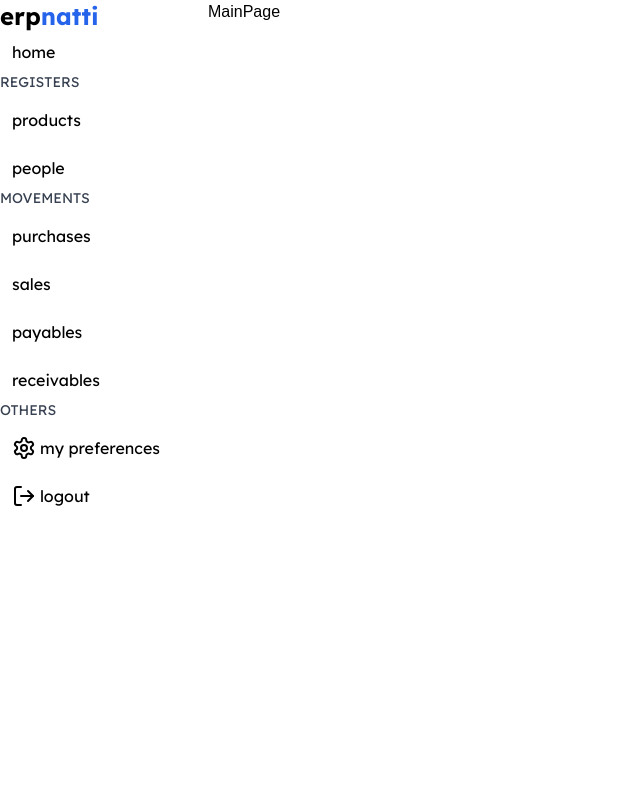
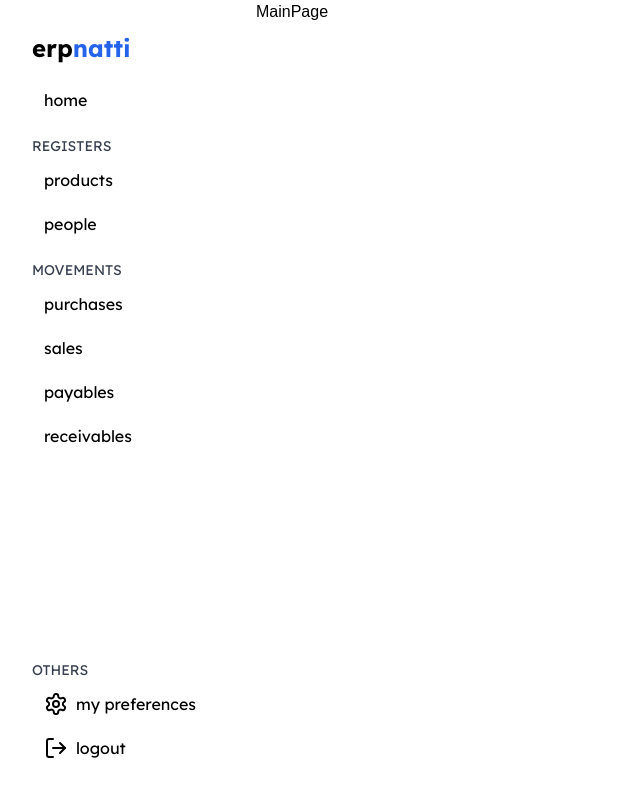
Before and after one commit to gabrielwbenatti/erpnatti-web, a Next.js app: page / in a window 1280 px wide. Shown: the top 796 px of the page, without its empty margins (0-640 px from the left). Built offline with nearby package versions, Linux system fonts and the light colour scheme.

Commit message:
ajustes na sidebar

```diff
--- a/app/(dashboard)/layout.tsx
+++ b/app/(dashboard)/layout.tsx
@@ -8,9 +8,7 @@ export default function DashboardLayout({
 }>) {
   return (
     <div className="flex">
-      <nav>
-        <Sidebar />
-      </nav>
+      <Sidebar />
       <main className="w-full">{children}</main>
     </div>
   );
--- a/components/shared/erpnatti-logo.tsx
+++ b/components/shared/erpnatti-logo.tsx
@@ -1,6 +1,6 @@
 function ErpNattiLogo() {
   return (
-    <div className="flex text-2xl font-bold">
+    <div className="flex select-none text-2xl font-bold">
       <span className="text-black">erp</span>
       <span className="text-primary-600">natti</span>
     </div>
--- a/components/sidebar/Sidebar.tsx
+++ b/components/sidebar/Sidebar.tsx
@@ -22,8 +22,9 @@ export default function Sidebar() {
   ];
 
   return (
-    <div className="font-lexend">
-      <div className="flex h-full w-52 flex-col">
+    <nav className="w-[20rem]">
+      <div className="font-lexend flex h-screen w-full flex-col justify-between p-8">
+        <div className="flex flex-col gap-4">
           {/* Logotipo */}
           <ErpNattiLogo />
 
@@ -37,5 +38,6 @@ export default function Sidebar() {
 
         <SidebarGroup items={otherLinks} title="OTHERS" />
       </div>
+    </nav>
   );
 }
--- a/components/sidebar/SidebarGroup.tsx
+++ b/components/sidebar/SidebarGroup.tsx
@@ -9,8 +9,8 @@ type SidebarGroupProps = {
 
 const SidebarGroup = ({ title, items }: SidebarGroupProps) => {
   return (
-    <div className="flex flex-col gap-2">
-      <div className="text-sm text-gray-700">{title}</div>
+    <div className="flex flex-col gap-1">
+      <div className="select-none text-sm text-gray-700">{title}</div>
       {items.map((e, i) => (
         <SidebarItem href={e.href} key={i} label={e.title} icon={e.icon} />
       ))}
--- a/components/sidebar/SidebarItem.tsx
+++ b/components/sidebar/SidebarItem.tsx
@@ -12,7 +12,7 @@ const SidebarItem: React.FC<SidebarItemProps> = ({
   href,
   icon,
 }: SidebarItemProps) => {
-  const baseClass = "px-3 py-2 flex gap-1";
+  const baseClass = "px-3 py-2 flex gap-2";
 
   return (
     <Link
```
Lines whose indentation alone changed are shown as unchanged.
